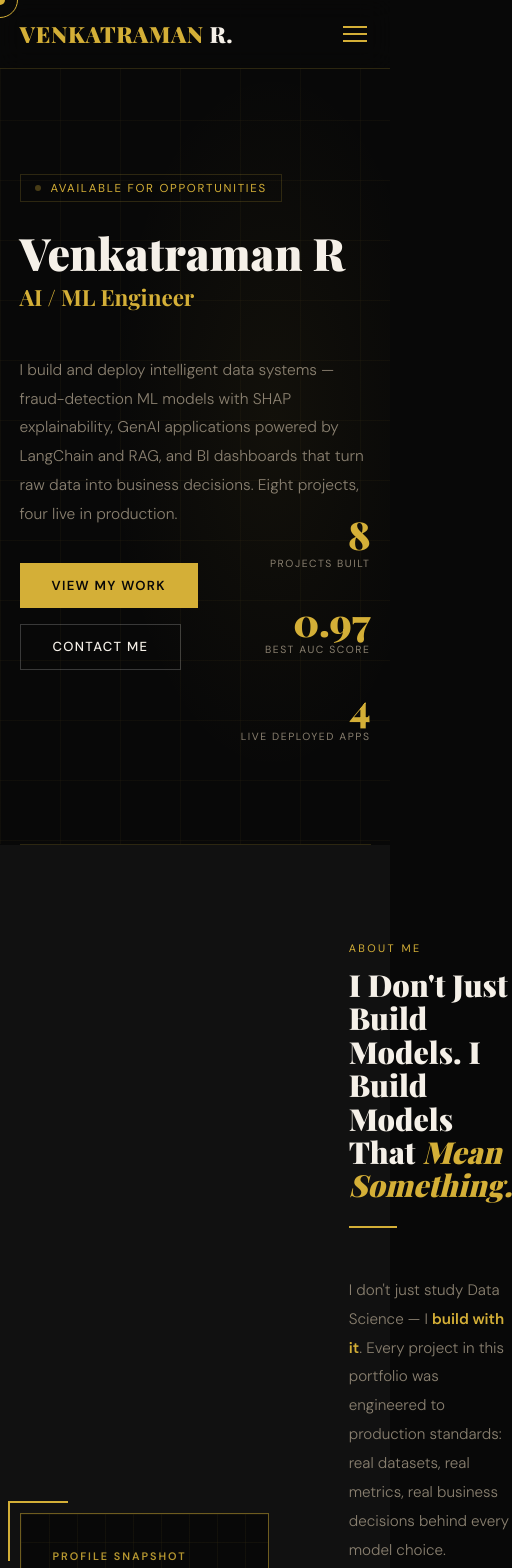
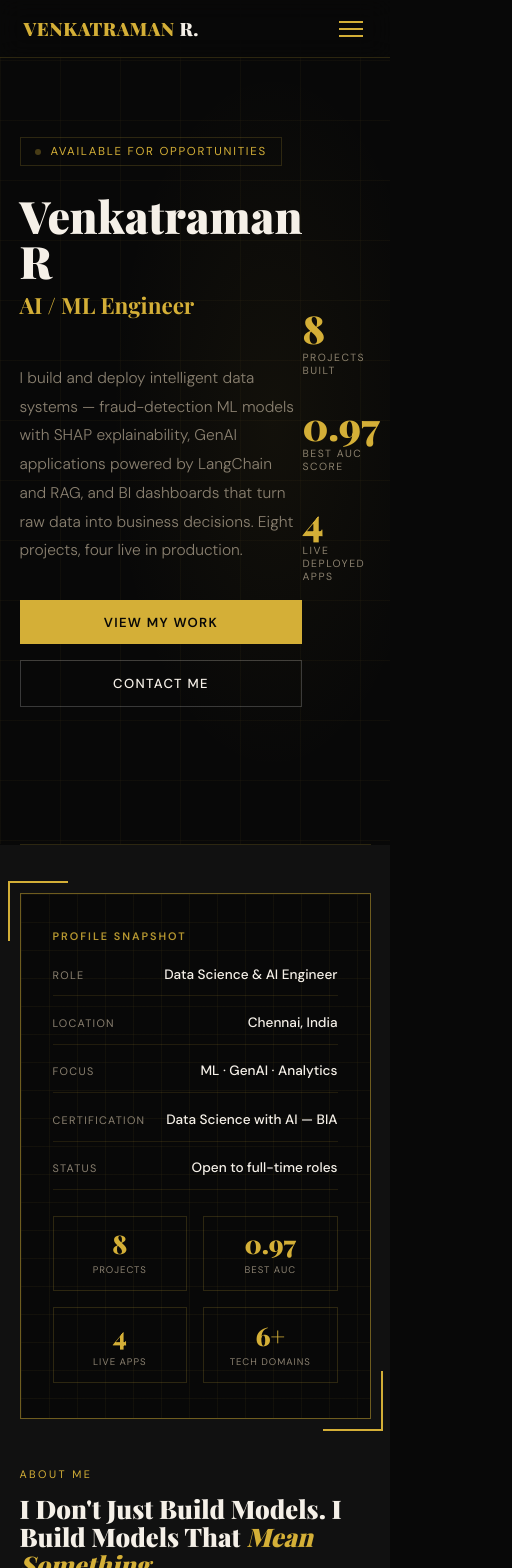
Before and after one commit to venkatraman0400-blip/venkatraman-portfolio, a React (Vite) app: page / in a window 390 px wide. Shown: the top 1568 px of the page, 512 px wide, since content can reach past the window. Built offline with nearby package versions, Linux system fonts and the light colour scheme.

Commit message:
feat: full mobile responsive design — stacking grids, full-width buttons, native cursor on touch

```diff
--- a/src/index.css
+++ b/src/index.css
@@ -333,3 +333,86 @@ section {
     display: none;
   }
 }
+
+/* ═══════════════════════════════════════════════════════════════
+   RESPONSIVE DESIGN
+   ═══════════════════════════════════════════════════════════════ */
+
+/* ── Tablet (≤900px) ──────────────────────────────────────────── */
+@media (max-width: 900px) {
+  section { padding: 4rem 6%; }
+
+  /* 2-column layouts (about, education) stack */
+  .grid-2col {
+    grid-template-columns: 1fr !important;
+    gap: 3rem !important;
+  }
+
+  /* Hero floating stats move into normal flow, horizontal */
+  .hero-stats {
+    position: static !important;
+    flex-direction: row !important;
+    text-align: left !important;
+    gap: 2.5rem !important;
+    margin-top: 3rem;
+    flex-wrap: wrap;
+  }
+}
+
+/* ── Phone (≤768px) ───────────────────────────────────────────── */
+@media (max-width: 768px) {
+  /* Kill custom cursor — use native pointer on touch */
+  .cursor, .cursor-ring { display: none !important; }
+  body, a, button,
+  .btn-primary, .btn-outline, .hire-btn, .mobile-menu-btn {
+    cursor: auto !important;
+  }
+
+  section { padding: 3.5rem 6%; }
+  nav { padding: 1rem 6%; }
+
+  .section-title { font-size: clamp(1.6rem, 6vw, 2.2rem) !important; }
+
+  /* Hero CTA buttons full-width stacked */
+  .hero-cta { flex-direction: column; width: 100%; }
+  .hero-cta .btn-primary,
+  .hero-cta .btn-outline { width: 100%; text-align: center; }
+
+  /* Hero floating stats spacing */
+  .hero-stats { gap: 1.8rem !important; }
+
+  /* Connect 4-col stats → 2 columns */
+  .stat-grid { grid-template-columns: repeat(2, 1fr) !important; gap: 1rem !important; }
+
+  /* Connect CTA buttons full-width stacked */
+  .cta-row { flex-direction: column; }
+  .cta-row .btn-primary,
+  .cta-row .btn-outline { width: 100%; justify-content: center; }
+
+  /* About resume buttons full-width */
+  .resume-row { flex-direction: column; }
+  .resume-row a { width: 100%; justify-content: center; }
+
+  /* Footer stacks + centers */
+  footer {
+    flex-direction: column !important;
+    text-align: center;
+    gap: 1.2rem !important;
+  }
+
+  /* Cards tighter padding */
+  .skill-card, .project-card { padding: 1.5rem !important; }
+}
+
+/* ── Small phone (≤420px) ─────────────────────────────────────── */
+@media (max-width: 420px) {
+  section { padding: 3rem 5%; }
+  .logo { font-size: 1.15rem !important; }
+  .stat-grid { grid-template-columns: 1fr 1fr !important; }
+}
+
+/* ── Touch devices: always hide custom cursor ─────────────────── */
+@media (hover: none) and (pointer: coarse) {
+  .cursor, .cursor-ring { display: none !important; }
+  body, a, button { cursor: auto !important; }
+}
```
